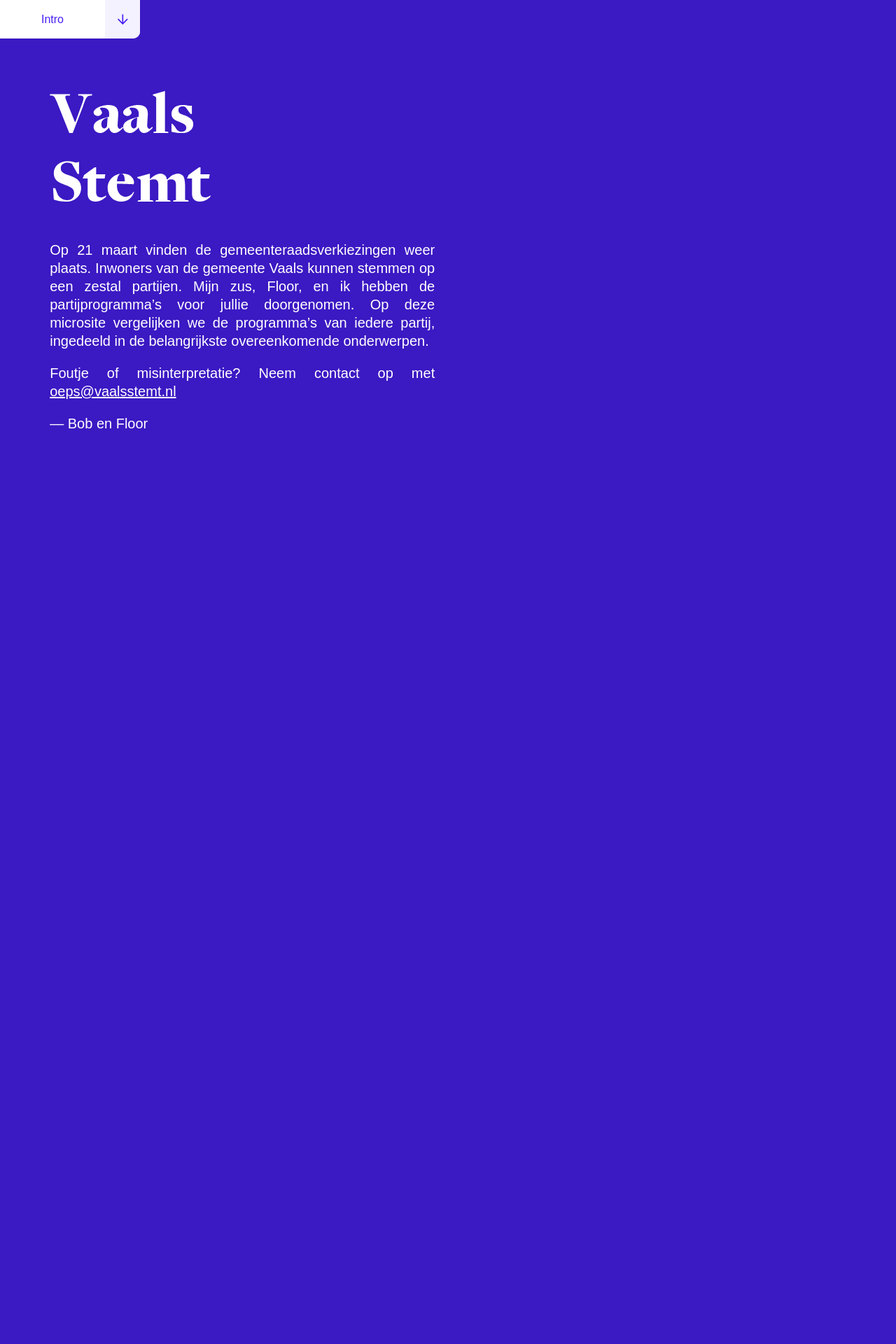
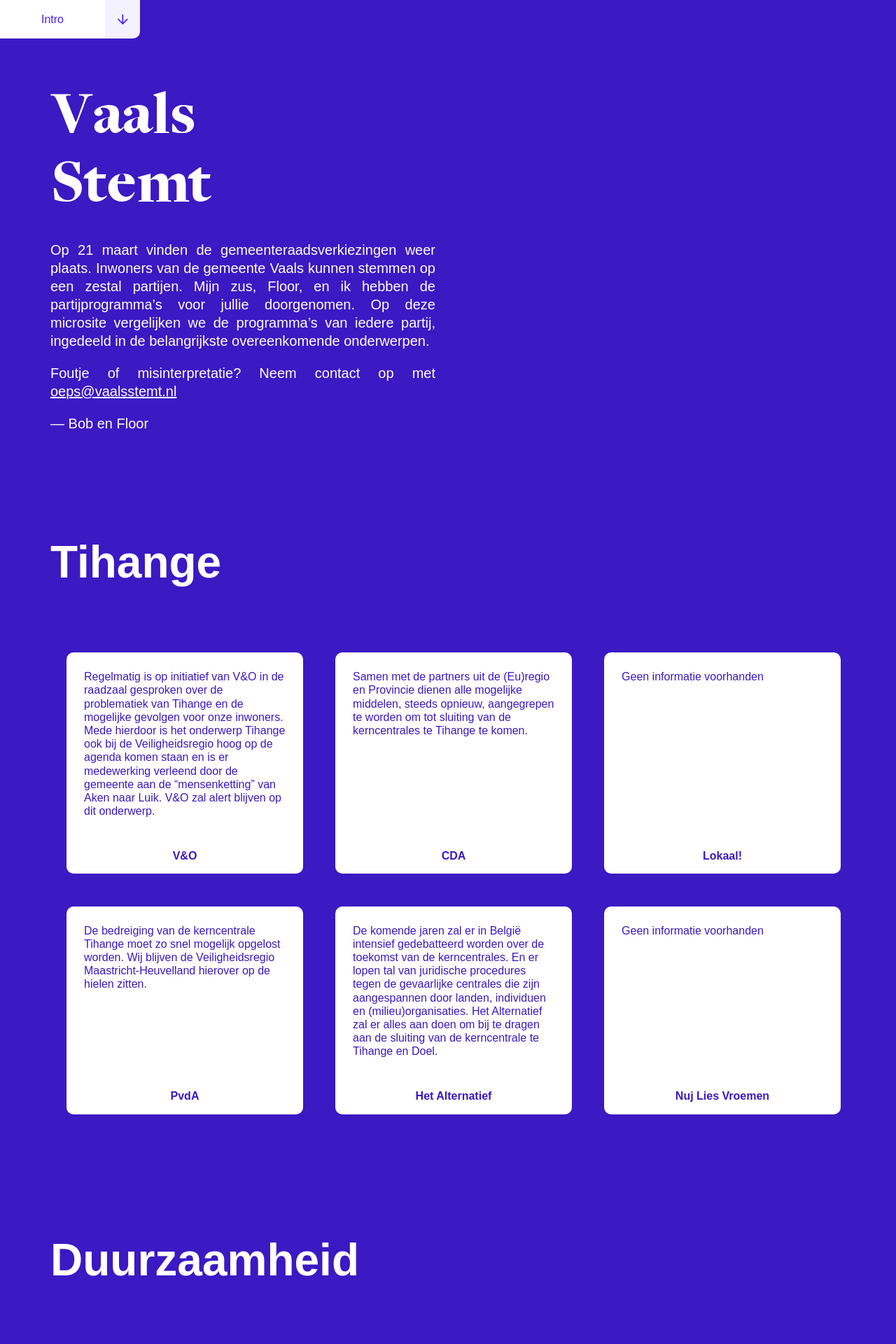
Before and after one commit to BobWassermann/vaalsstemt, a React (Create React App) app: page / in a window 1280 px wide. Shown: the top 1920 px of the page at 70% size. Before the commit the page ends 800 px from the top, so only its background shows below. Built offline with nearby package versions, Linux system fonts and the light colour scheme; a web font is replaced by a local one.

Commit message:
Nav toggle, content

```diff
--- a/public/index.html
+++ b/public/index.html
@@ -1,9 +1,9 @@
 <!DOCTYPE html>
-<html lang="en">
+<html lang="nl">
   <head>
     <meta charset="utf-8">
     <meta name="viewport" content="width=device-width, initial-scale=1, shrink-to-fit=no">
-    <meta name="theme-color" content="#000000">
+    <meta name="theme-color" content="#3B19C3">
     <!--
       manifest.json provides metadata used when your web app is added to the
       homescreen on Android. See https://developers.google.com/web/fundamentals/engage-and-retain/web-app-manifest/
@@ -19,7 +19,7 @@
       work correctly both with client-side routing and a non-root public URL.
       Learn how to configure a non-root public URL by running `npm run build`.
     -->
-    <title>React App</title>
+    <title>Vaals Stemt</title>
   </head>
   <body>
     <noscript>
--- a/src/App.js
+++ b/src/App.js
@@ -1,5 +1,7 @@
 import React, { Component } from 'react'
 import styled, { injectGlobal } from 'styled-components'
+import Data from './Data.json'
+import Card from './Components/Card'
 import Nav from './Components/Nav'
 
 const color_primary = '#3B19C3'
@@ -13,6 +15,8 @@
     font-family: 'basic-sans', sans-serif;
     font-size: 20px;
     line-height: 1.3em;
+    width: 100%;
+    overflow-x: hidden;
   }
 
   a {
@@ -33,6 +37,23 @@
   margin-top: 50px;
 `
 
+const Title = styled.h3`
+  font-weight: 600;
+  font-size: 64px;
+  line-height: 1.3em;
+  flex: 100% 1;
+
+  @media screen and (max-width: 500px) {
+    font-size: 32px;
+  }
+`
+
+const Section = styled.section`
+  display: flex;
+  flex-flow: row wrap;
+  margin-top: 80px;
+`
+
 export default class App extends Component {
   render() {
     return (
@@ -50,6 +71,22 @@
             <p>Foutje of misinterpretatie? Neem contact op met <a href="mailto:oeps@vaalsstemt.nl">oeps@vaalsstemt.nl</a></p>
             <p>— Bob en Floor</p>
           </Article>
+          {
+            Data.map((d, i) => {
+              console.log(d)
+              return (
+                <Section key={`section-${i}`}>
+                  <Title>{d.title}</Title>
+                  <Card party="V&amp;O" data={d.vo} />
+                  <Card party="CDA" data={d.cda} />
+                  <Card party="Lokaal!" data={d.lokaal} />
+                  <Card party="PvdA" data={d.pvda} />
+                  <Card party="Het Alternatief" data={d.alternatief} />
+                  <Card party="Nuj Lies Vroemen" data={d.nuijlies} />
+                </Section>
+              )
+            })
+          }
         </Wrap>
       </div>
     )
--- /dev/null
+++ b/src/Components/Card/index.js
@@ -0,0 +1,43 @@
+import React, { Component } from 'react'
+import styled from 'styled-components'
+
+const CardContainer = styled.div`
+  background: #fff;
+  border-radius: 10px;
+  flex: 29% 1;
+  min-width: 200px;
+  color: #3B19C3;
+  font-size: 16px;
+  line-height: 1.2em;
+  padding: 25px;
+  box-sizing: border-box;
+  margin: 2%;
+  position: relative;
+  padding-bottom: 80px;
+
+  @media screen and (max-width: 450px) {
+    flex: 100% 1;
+  }
+`
+
+const Party = styled.p`
+  font-weight: 900;
+  position: absolute;
+  left: 0;
+  bottom: 0;
+  width: 100%;
+  text-align: center;
+`
+
+export default class Card extends Component {
+  render() {
+    const { data, party } = this.props
+
+    return (
+      <CardContainer>
+          {data}
+          <Party>{party}</Party>
+      </CardContainer>
+    )
+  }
+}
--- a/src/Components/Nav/index.js
+++ b/src/Components/Nav/index.js
@@ -4,7 +4,7 @@
 
 const Navigation = styled.nav`
   position: fixed;
-  background: #fff;
+  background-color: #F4F2FF;
   color: #4A20F5;
   top: 0;
   left: 0;
@@ -13,23 +13,45 @@
   border-bottom-right-radius: 10px;
   font-size: 16px;
   display: flex;
-  align-items: center;
-  overflow: hidden;
+  align-items: flex-start;
+  z-index: 999;
 `
 
 const List = styled.div`
   width: 150px;
+  height: ${props => props.open ? '300px' : '100%'};
+  border-bottom-left-radius: ${props => props.open ? '10px' : '0px'};
+  border-bottom-right-radius: ${props => props.open ? '10px' : '0px'};
+  transition: 0.3s ease-in;
   text-align: center;
+  background: #fff;
+  z-index: 2;
+  display: flex;
+  flex-flow: row wrap;
+  align-items: center;
+  justify-content: center;
+`
+
+const ListItem = styled.div`
+  flex: 100% 1;
+  cursor: pointer;
+  padding: 1em 0;
+
+  &:hover {
+    background: #D4CBF5;
+  }
 `
 
 const Arrow = styled.div`
   width: 50px;
   height: 100%;
-  background-color: #F4F2FF;
   background-image: url(${arrow});
   background-repeat: no-repeat;
   background-position: center;
   background-size: 15px;
+  transition: 0.3s ease-in;
+  z-index: 1;
+  transform: rotate(${props => props.open ? '-180' : '0'}deg);
 `
 
 const topics = [
@@ -56,21 +78,32 @@
     super(props)
 
     this.state = {
-      active: 'intro'
+      active: 'intro',
+      navOpen: false
     }
+  }
+
+  toggleList() {
+    console.log('click')
+    this.setState({
+      navOpen: !this.state.navOpen
+    })
   }
 
   render() {
     return (
-      <Navigation>
-        <List>
-          {topics.map(topic => {
-            if (topic.key === this.state.active) {
-              return <span key={topic.key}>{topic.value}</span>
-            }
-          })}
+      <Navigation onClick={() => this.toggleList()}>
+        <List open={this.state.navOpen}>
+          {!this.state.navOpen &&
+            <span>{topics.filter(x => x.key === this.state.active)[0].value}</span>
+          }
+          {this.state.navOpen &&
+            topics.map(topic => (
+              <ListItem key={topic.key}>{topic.value}</ListItem>
+            ))
+          }
         </List>
-        <Arrow />
+        <Arrow open={this.state.navOpen} />
       </Navigation>
     )
   }
--- /dev/null
+++ b/src/Data.json
@@ -0,0 +1,32 @@
+[
+  {
+    "title": "Tihange",
+    "key": "tihange",
+    "cda": "Samen met de partners uit de (Eu)regio en Provincie dienen alle mogelijke middelen, steeds opnieuw, aangegrepen te worden om tot sluiting van de kerncentrales te Tihange te komen.",
+    "lokaal": "Geen informatie voorhanden",
+    "nuijlies": "Geen informatie voorhanden",
+    "pvda": "De bedreiging van de kerncentrale Tihange moet zo snel mogelijk opgelost worden. Wij blijven de Veiligheidsregio Maastricht-Heuvelland hierover op de hielen zitten.",
+    "alternatief": "De komende jaren zal er in België intensief gedebatteerd worden over de toekomst van de kerncentrales. En er lopen tal van juridische procedures tegen de gevaarlijke centrales die zijn aangespannen door landen, individuen en (milieu)organisaties. Het Alternatief zal er alles aan doen om bij te dragen aan de sluiting van de kerncentrale te Tihange en Doel.",
+    "vo": "Regelmatig is op initiatief van V&O in de raadzaal gesproken over de problematiek van Tihange en de mogelijke gevolgen voor onze inwoners. Mede hierdoor is het onderwerp Tihange ook bij de Veiligheidsregio hoog op de agenda komen staan en is er medewerking verleend door de gemeente aan de “mensenketting” van Aken naar Luik. V&O zal alert blijven op dit onderwerp."
+  },
+  {
+    "title": "Duurzaamheid",
+    "key": "duurzaamheid",
+    "cda": "Burgers van gemeente Vaals die voor hun woning duurzame energiesystemen willen aanschaffen, of energiebesparende maatregelen treffen kunnen in aanmerking komen voor een gemeentelijke subsidie.",
+    "lokaal": "Geen informatie voorhanden",
+    "nuijlies": "Geen informatie voorhanden",
+    "pvda": "Geen informatie voorhanden",
+    "alternatief": "De planning is dat Nederland vanaf 2050 geheel van het gas af is. Het wordt nog een enorme opgave om alle gebouwen in onze gemeente om te zetten in all-electric of 0-op-de-meter-woningen. Het alternatief wil daarom zo snel als mogelijk beginnen met: tk",
+    "vo": "Geen informatie voorhanden"
+  },
+  {
+    "title": "Duurzaam ondernemerschap",
+    "key": "duurzaam-ondernemerschap",
+    "cda": "Lokaal ondernemerschap binnen de eigen gemeentegrenzen moet gepromoot, gestimuleerd en gefaciliteerd worden. Lokale ondernemers dienen bij gemeentelijke aanbestedingen zo veel als mogelijk te prevaleren boven niet-lokale ondernemers. Lokale producten moeten algemeen verkrijgbaar en prijstechnisch en kwalitatief concurrerend worden voor alle inwoners. Hiermee worden ook onnodige verkeersbewegingen én milieubelasting voorkomen.",
+    "lokaal": "In het voorjaar van 2018 wordt in Vaals een ruilwinkel geopend. Deze zou de komende twee jaar mede tot doel moeten hebben inwoners te betrekken bij delen, huren, tweedehands kopen en repareren",
+    "nuijlies": "Wat dichtbij te krijgen is, hoeft van ver te komen. Trots zijn op producten uit eigen streek en werk uit eigen handen.",
+    "pvda": "Wij bouwen aan een sterke toekomst voor onze kernen en een sterkere lokale economie waarin we durven te kiezen en de samenwerking met lokale ondernemers zoeken. In de zorg voor de toekomst is duurzaamheid een prioriteit.",
+    "alternatief": "",
+    "vo": "V&O pleit voor duurzaamheidbeleid op zoveel mogelijk gebieden. Denk hierbij aan de Ruilwinkel/Repair café – goederen worden opnieuw gebruikt, gerepareerd en zo wordt voorkomen dat iets wordt weggegooid. "
+  }
+]
```
